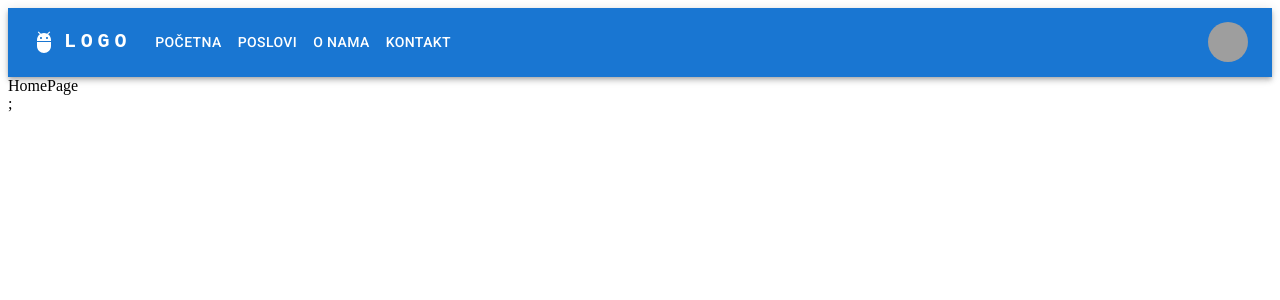
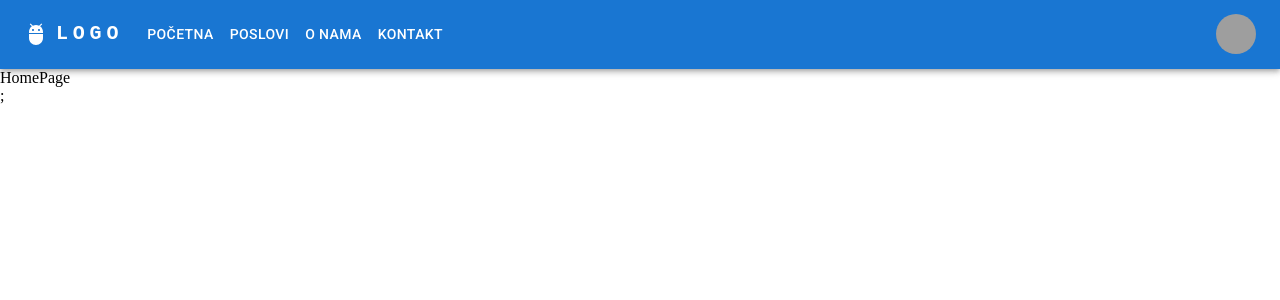
Before and after one commit to gligor99/poslovi_ras_frontend, a React (Vite) app: page / in a window 1280 px wide. Shown: the top 300 px of the page. Built offline with nearby package versions, Linux system fonts and the light colour scheme; grey boxes are pictures that could not be loaded.

Commit message:
added index.css and import in app.jsx

```diff
--- a/src/App.jsx
+++ b/src/App.jsx
@@ -1,5 +1,6 @@
 import { Routes, Route } from "react-router-dom";
 import { AboutPage, HomePage, SharedLayout } from "./pages/index";
+import "./index.css";
 
 function App() {
   return (
--- /dev/null
+++ b/src/index.css
@@ -0,0 +1,5 @@
+* {
+  margin: 0;
+  padding: 0;
+  box-sizing: border-box;
+}
```
